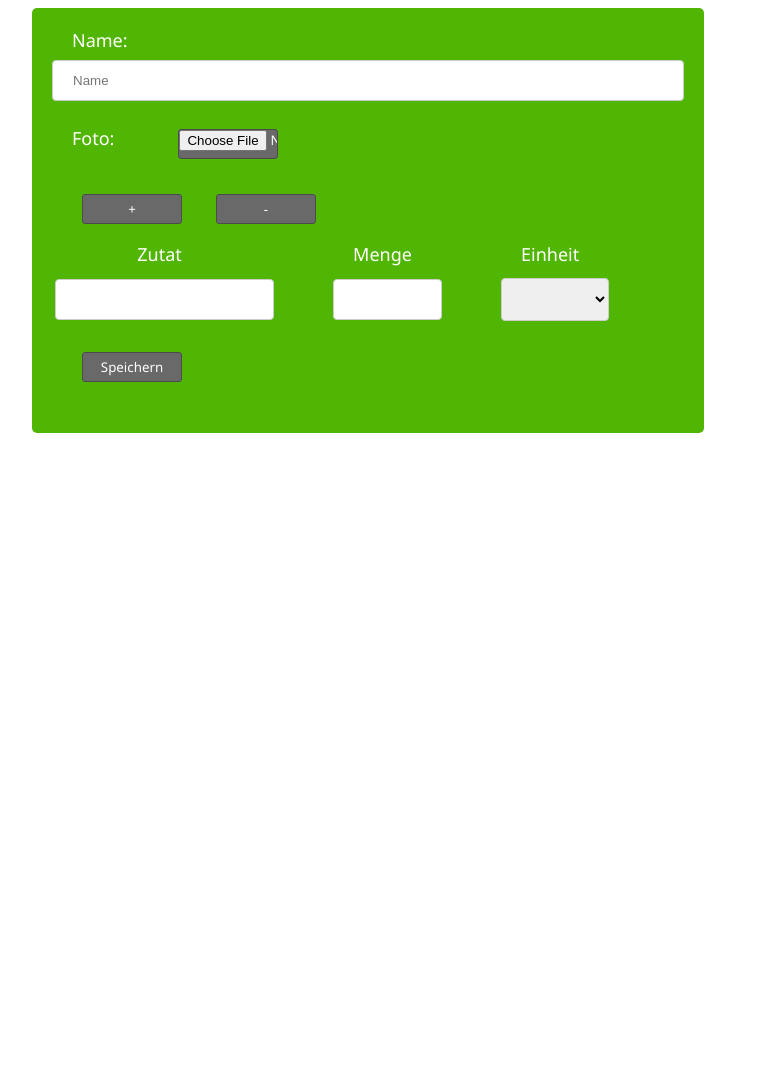
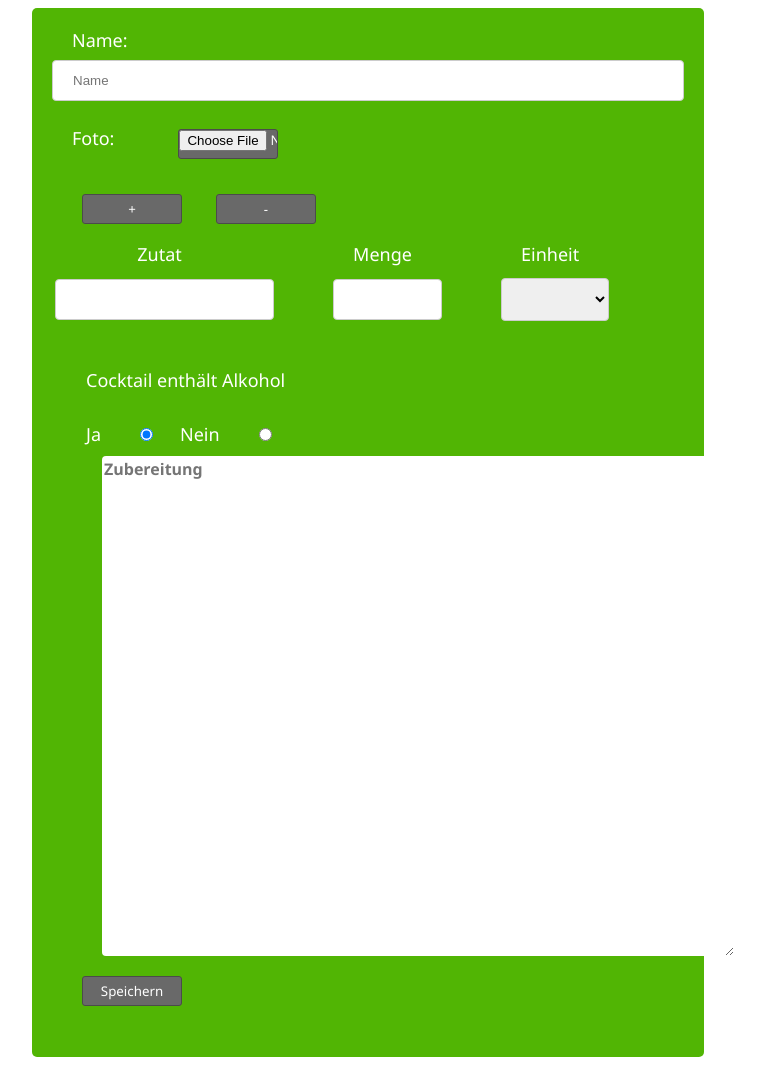
Before and after one commit to MaikeV/Cocktailbar, a PHP site: page /cocktail.php in a window 1280 px wide. Shown: the whole page, without its empty margins (292-1056 px from the left). Before the commit the page ends 433 px from the top, so only its background shows below. Run offline with PHP 8.4, Linux system fonts and the light colour scheme; data that the repository does not hold is empty.

Commit message:
added textarea for recipedescription and radiobutton for checking if cocktaiol contains alcohol

```diff
--- a/SaveEntry.php
+++ b/SaveEntry.php
@@ -43,7 +43,7 @@
                     mysqli_query($connection, $query);
 
                     echo "Cocktail wurde erfolgreich gespeichert";
-                    echo "<br><button onclick=\"location.href = 'index.php'\">Zur Startseite</button>";
+                    echo "<br><button onclick=\"location.href = 'main.php'\">Zur Startseite</button>";
                 }
 
             } else if($type == "login") {
--- a/cocktail.php
+++ b/cocktail.php
@@ -49,6 +49,15 @@
                     </tr>
                     </tbody>
                 </table>
+                <fieldset>
+                    <p>Cocktail enthält Alkohol</p>
+                    <label for="true">Ja</label>
+                    <input type="radio" id="true" name="rbtnAlc" value="Ja" checked>
+                    <label for="false">Nein</label>
+                    <input type="radio" id="false" name="rbtnAlc" value="Nein">
+                </fieldset>
+                <label for="taRecipe"></label>
+                <textarea placeholder="Zubereitung" id="taRecipe"></textarea>
             </div>
             <input type="hidden" name="type" value="newCocktail">
 
--- a/cocktailbar.nocache.css
+++ b/cocktailbar.nocache.css
@@ -34,6 +34,14 @@ label {
     margin: 30px 30px 30px 20px;
     width: 100px;
     text-align: right;
+    position: relative;
+}
+
+p {
+    font-family: "Segoe UI",Arial,sans-serif;
+    font-size: large;
+    color: white;
+    margin: 30px 30px 30px 20px;
     position: relative;
 }
 
@@ -128,3 +136,19 @@ input[type=text], input[type=password], input[type=email], select{
     margin-top: 100px;
     border: none;
 }
+
+fieldset {
+    border: none;
+    width: 100%;
+}
+
+#taRecipe {
+    width: 100%;
+    height: 500px;
+    font-family: "Segoe UI",Arial,sans-serif;
+    font-weight: bold;
+    font-size: medium;
+    color: black;
+    border-radius: 4px;
+    border: none;
+}
--- a/login.php
+++ b/login.php
@@ -24,7 +24,7 @@
                 <input type="hidden" name="dummy" value="nologin">
 
                 <button type="submit">Login</button>
-                <button type="button" onclick="location.href = 'index.php'">Zurück</button>
+                <button type="button" onclick="location.href = 'main.php'">Zurück</button>
             </form>
         </div>
     </body>
--- a/register.php
+++ b/register.php
@@ -38,7 +38,7 @@
             <input type="hidden" name="type" value="newUser">
 
             <button type="submit">Registrieren</button>
-            <button type="button" onclick="location.href = 'index.php'">Zurück</button>
+            <button type="button" onclick="location.href = 'main.php'">Zurück</button>
         </form>
     </div>
 </body>
```
